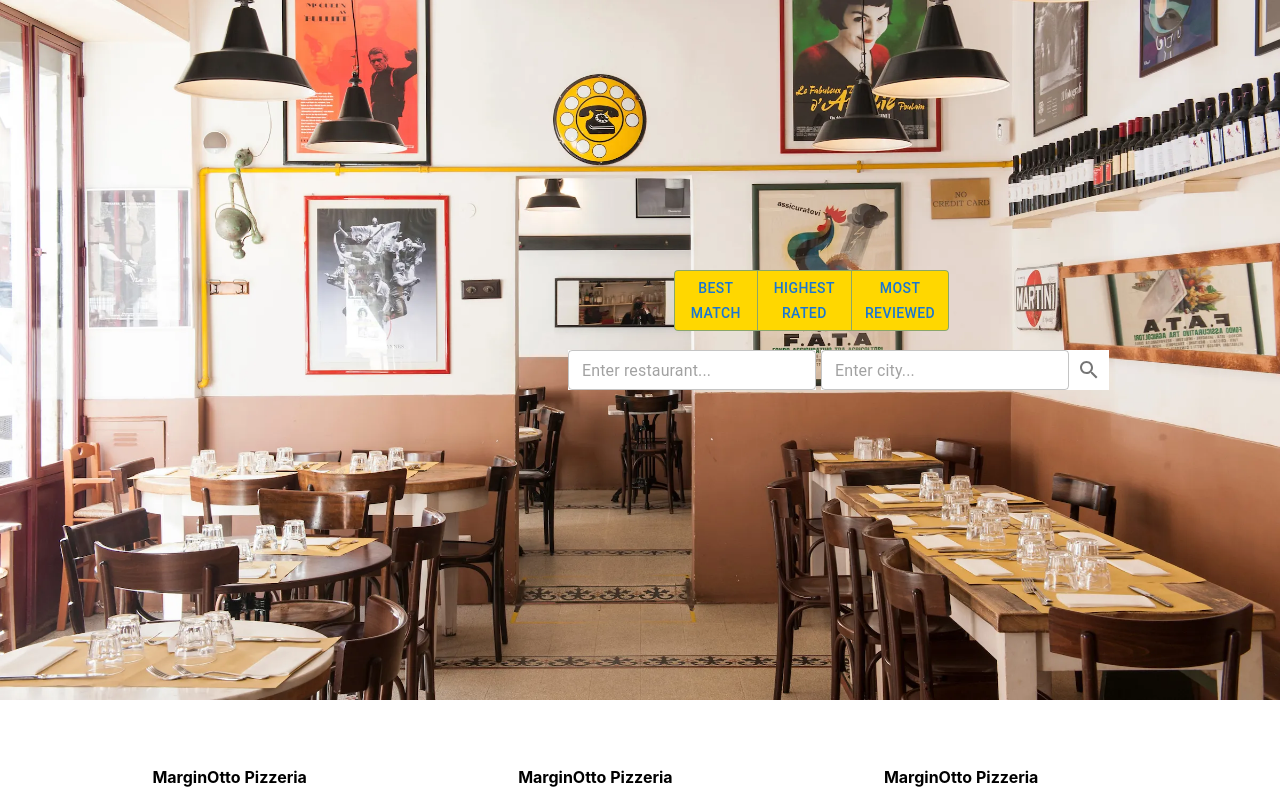
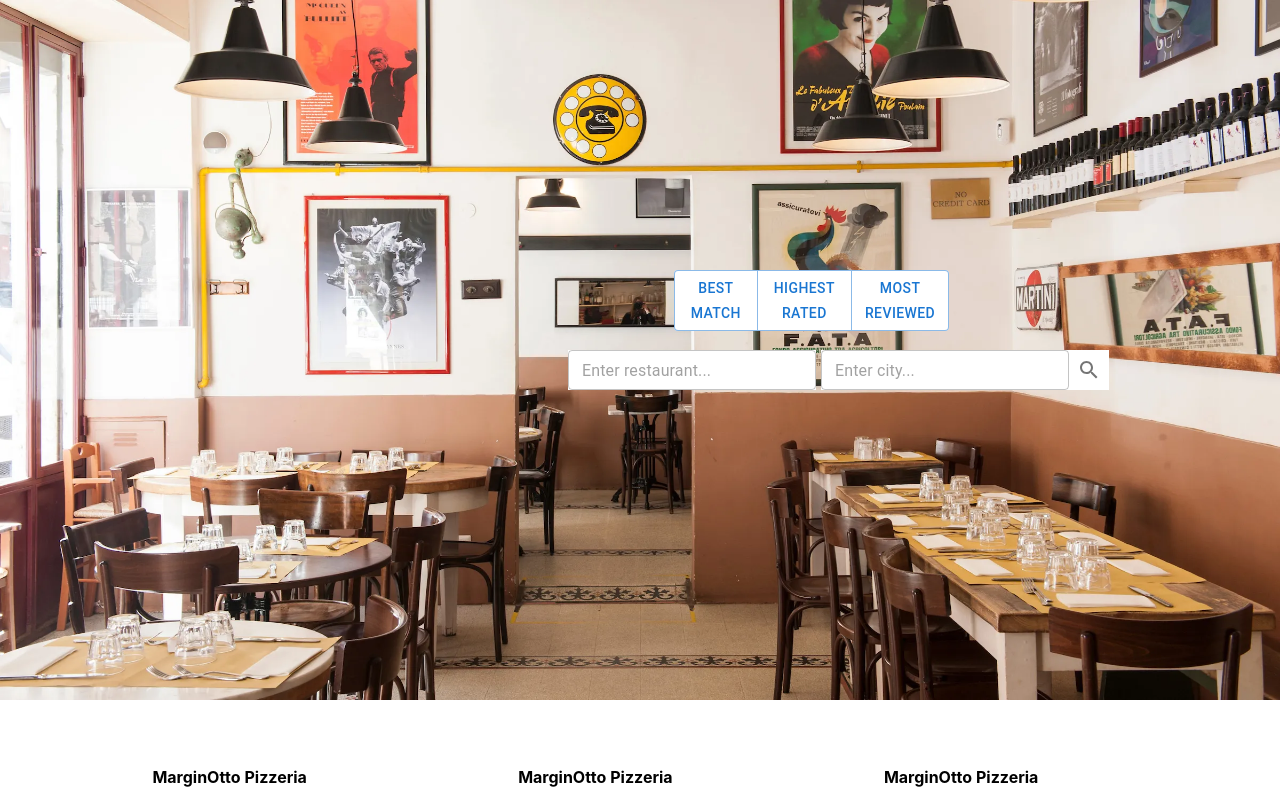
Before and after one commit to maherdj/ravenous, a React (Create React App) app: page / in a window 1280 px wide. Shown: the top 800 px of the page. Built offline with nearby package versions, Linux system fonts and the light colour scheme.

Commit message:
fixed search criteria highlighting problem, added functionality to search bar. can not get console to log what i am typing into search bar.

```diff
--- a/src/Components/SearchBar.js
+++ b/src/Components/SearchBar.js
@@ -1,4 +1,4 @@
-import React, { useState } from "react";
+import React, { useState, useRef, useEffect } from "react";
 import IconButton from "@mui/material/IconButton";
 import SearchIcon from "@mui/icons-material/Search";
 import TextField from "@mui/material/TextField";
@@ -8,15 +8,52 @@ import ButtonGroup from "@mui/material/ButtonGroup";
 import Container from "@mui/material/Container";
 
 function SearchBar() {
-  const [selected, setSelected] = useState({
-    activeObject: null,
-    objects: [{ id: 1 }, { id: 2 }, { id: 3 }, { id: 4 }],
-  });
+  const [bestMatchSelected, setBestMatchSelected] = useState(false);
+  const [highestRatedSelected, setHighestRatedSelected] = useState(false);
+  const [mostReviewedSelected, setMostReviewedSelected] = useState(false);
 
-  const selectChoice = () => {
-    setSelected(!selected);
+  const searchTypeRef = useRef();
+  const searchLocationRef = useRef();
+
+  // will need to refractor this, I don't think this is the best way to do this
+  const selectBestMatch = () => {
+    setBestMatchSelected(!bestMatchSelected);
+    setHighestRatedSelected(false);
+    setMostReviewedSelected(false);
   };
 
+  const selectHighestRated = () => {
+    setHighestRatedSelected(!highestRatedSelected);
+    setMostReviewedSelected(false);
+    setBestMatchSelected(false);
+  };
+
+  const selectMostReviewed = () => {
+    setMostReviewedSelected(!mostReviewedSelected);
+    setBestMatchSelected(false);
+    setHighestRatedSelected(false);
+  };
+
+  const onSubmit = (e) => {
+    e.preventDefault();
+
+    let searchTypeValue = searchTypeRef.current.value;
+    let searchLocationValue = searchLocationRef.current.value;
+
+    if (bestMatchSelected === true) {
+      console.log(
+        `searching Yelp with ${searchTypeValue}, ${searchLocationValue}, best_match`
+      );
+    } else if (highestRatedSelected === true) {
+      console.log(
+        `searching Yelp with ${searchTypeValue}, ${searchLocationValue}, highest_rated`
+      );
+    } else if (mostReviewedSelected === true) {
+      console.log(
+        `searching Yelp with ${searchTypeValue}, ${searchLocationValue}, most_reviewed`
+      );
+    }
+  };
   return (
     <>
       <Container sx={{}}>
@@ -30,20 +67,23 @@ function SearchBar() {
         >
           <ButtonGroup sx={{ backgroundColor: "white" }}>
             <Button
-              sx={{ bgcolor: selected ? "gold" : "white" }}
-              onClick={selectChoice}
+              sx={{ bgcolor: bestMatchSelected ? "gold" : "white" }}
+              onClick={selectBestMatch}
+              select="Best Match"
             >
               Best Match
             </Button>
             <Button
-              sx={{ bgcolor: selected ? "gold" : "white" }}
-              onClick={selectChoice}
+              sx={{ bgcolor: highestRatedSelected ? "gold" : "white" }}
+              onClick={selectHighestRated}
+              select="Highest Rated"
             >
               Highest Rated
             </Button>
             <Button
-              sx={{ backgroundColor: selected ? "gold" : "white" }}
-              onClick={selectChoice}
+              sx={{ backgroundColor: mostReviewedSelected ? "gold" : "white" }}
+              onClick={selectMostReviewed}
+              select="Most Reviewed"
             >
               Most Reviewed
             </Button>
@@ -55,7 +95,8 @@ function SearchBar() {
           sx={{ position: "absolute", width: "700px", height: "200px" }}
         >
           <TextField
-            id="search-bar"
+            id="type-bar"
+            ref={searchTypeRef}
             className="text"
             hiddenLabel
             size="small"
@@ -63,7 +104,8 @@ function SearchBar() {
             sx={{ bgcolor: "#fff", position: "relative" }}
           ></TextField>
           <TextField
-            id="search-bar"
+            id="loaction-search"
+            ref={searchLocationRef}
             className="text"
             hiddenLabel
             size="small"
@@ -73,6 +115,7 @@ function SearchBar() {
           <IconButton
             type="submit"
             aria-label="search"
+            onClick={onSubmit}
             sx={{
               bgcolor: "#fff",
               borderBottomRightRadius: "0px",
@@ -91,5 +134,4 @@ function SearchBar() {
     </>
   );
 }
-
 export default SearchBar;
```
